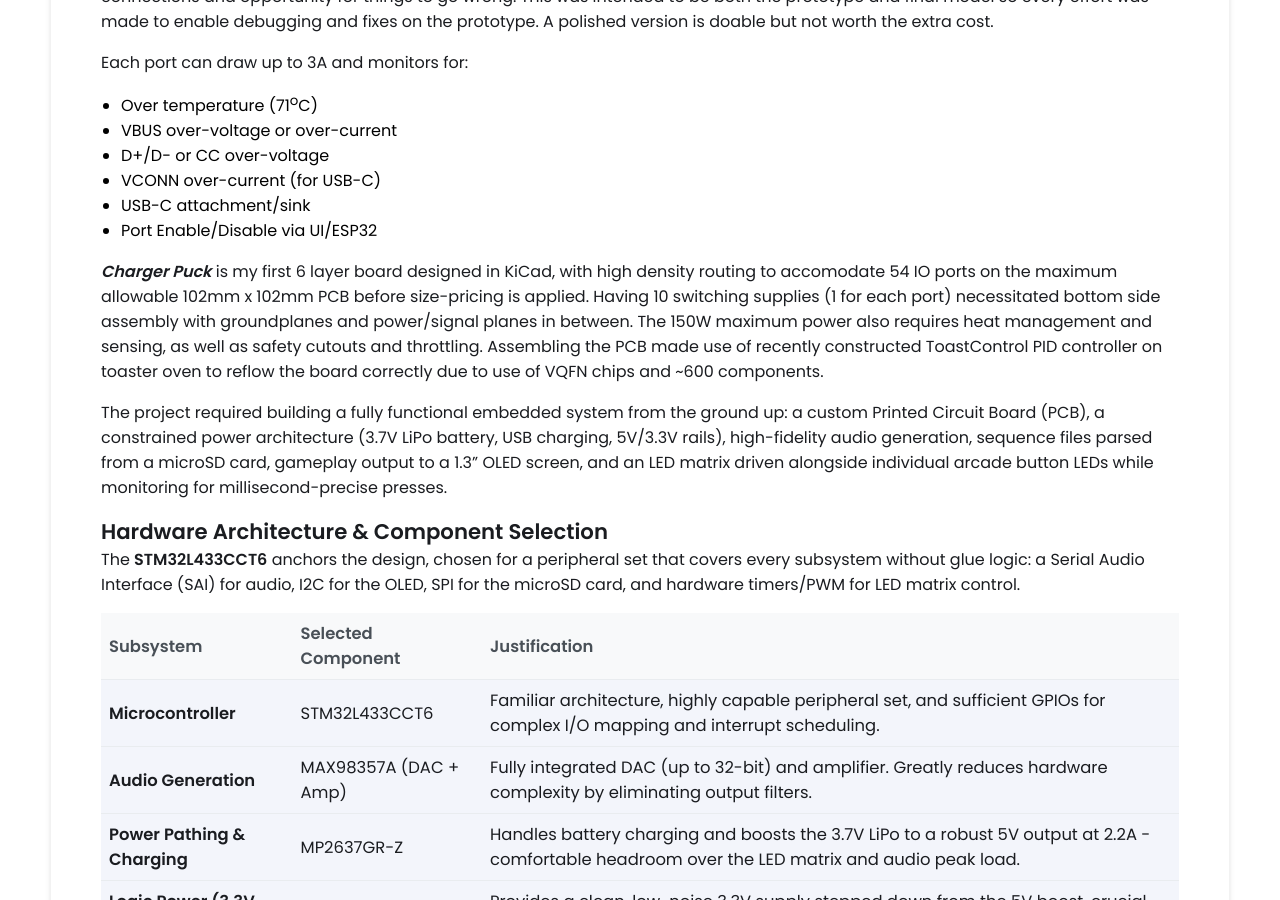
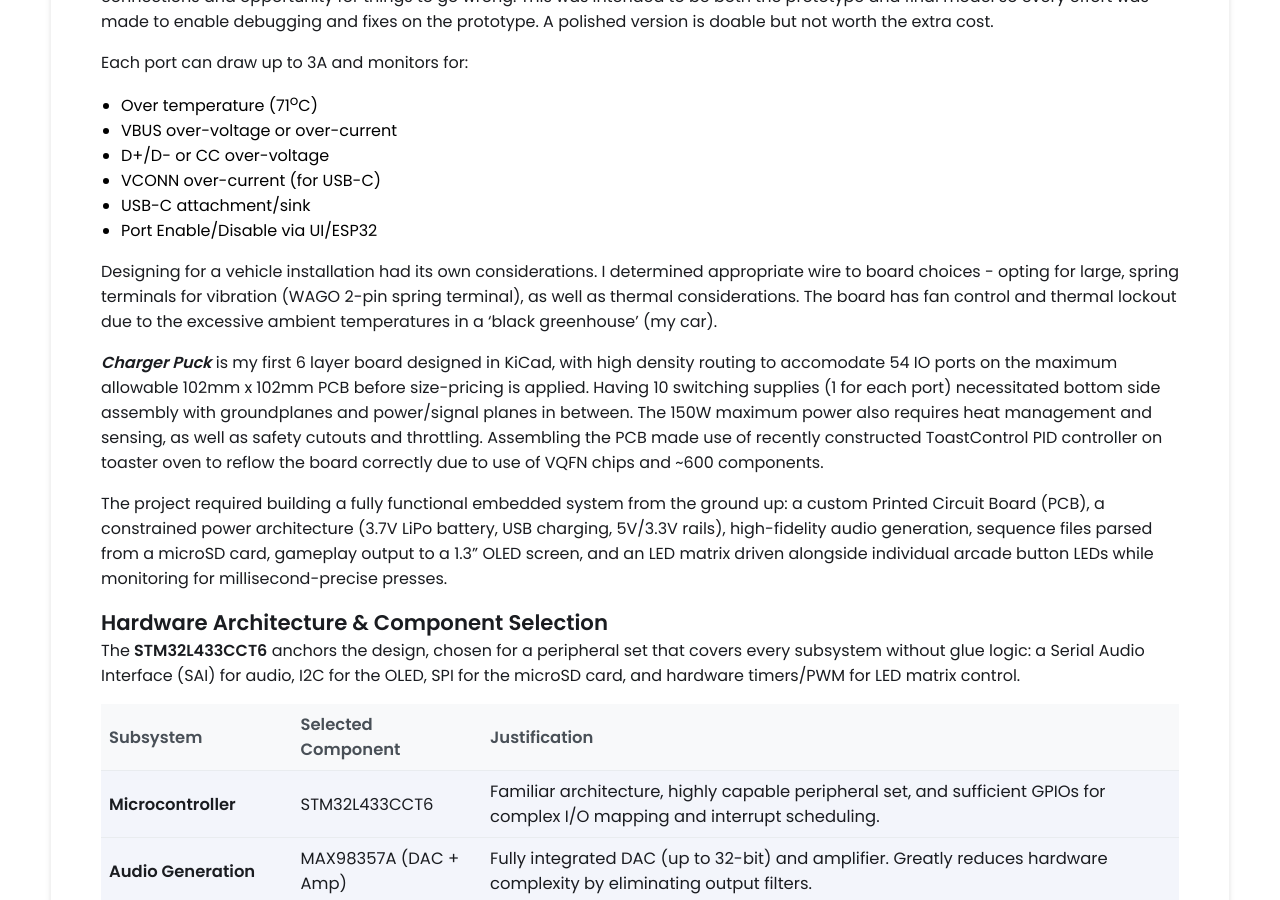
Before and after one commit to OliCar-del/OliCar-del.github.io, a Jekyll site: the page built from _projects/ChargerPuck/index.md, in a window 1280 px wide and 900 px high, scrolled down 1207 px. Built offline with Jekyll 4.4.1, drawn with Linux system fonts in a browser that asks for light colours.

Commit message:
added thermal and car design

```diff
--- a/_projects/ChargerPuck/index.md
+++ b/_projects/ChargerPuck/index.md
@@ -39,6 +39,8 @@ Each port can draw up to 3A and monitors for:
  - VCONN over-current (for USB-C)
  - USB-C attachment/sink
  - Port Enable/Disable via UI/ESP32
+
+ Designing for a vehicle installation had its own considerations. I determined appropriate wire to board choices - opting for large, spring terminals for vibration (WAGO 2-pin spring terminal), as well as thermal considerations. The board has fan control and thermal lockout due to the excessive ambient temperatures in a 'black greenhouse' (my car).
 
 ***Charger Puck*** is my first 6 layer board designed in KiCad, with high density routing to accomodate 54 IO ports on the maximum allowable 102mm x 102mm PCB before size-pricing is applied. Having 10 switching supplies (1 for each port) necessitated bottom side assembly with groundplanes and power/signal planes in between. The 150W maximum power also requires heat management and sensing, as well as safety cutouts and throttling. Assembling the PCB made use of recently constructed ToastControl PID controller on toaster oven to reflow the board correctly due to use of VQFN chips and ~600 components.
 
```
